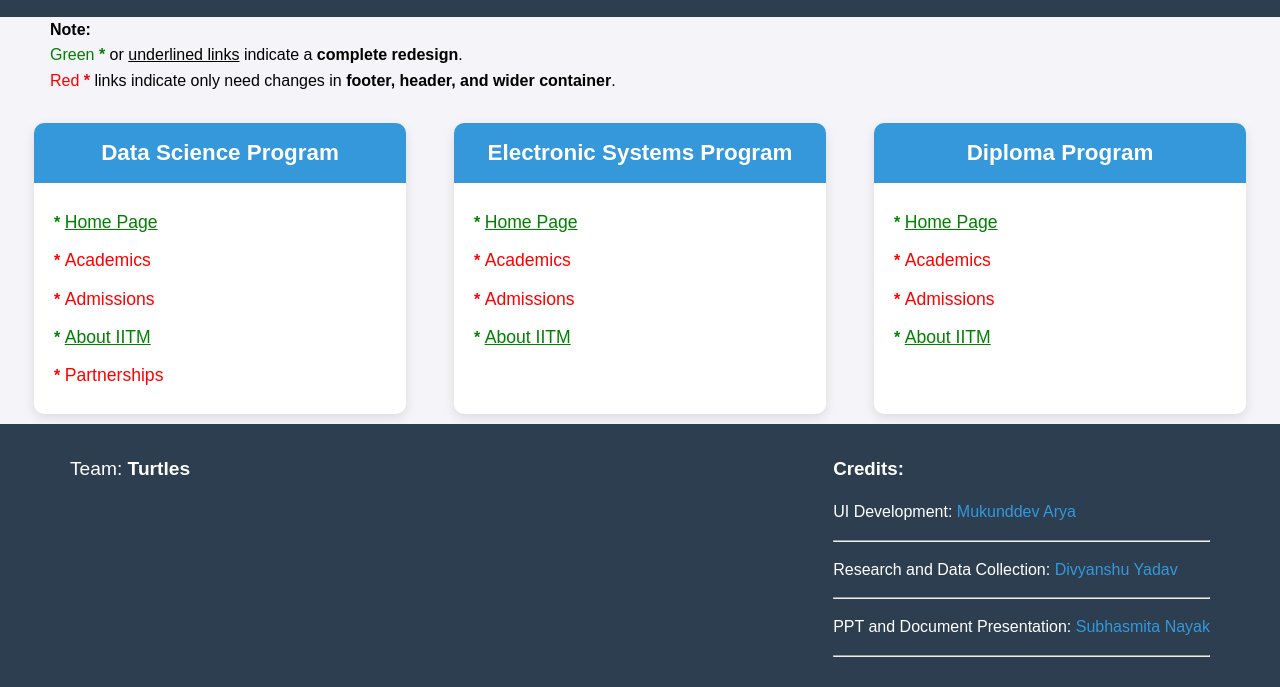
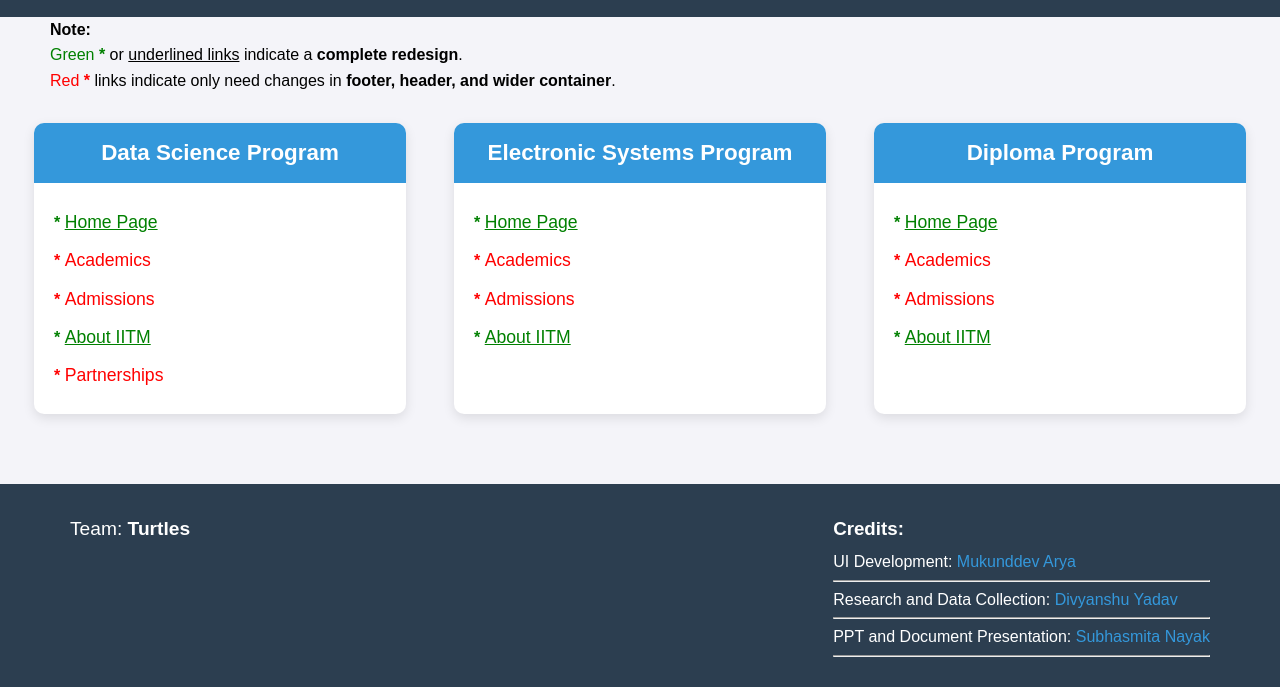
Before and after one commit to mukundDev2004/iitm_redesign, a plain HTML site: page index.html in a window 1280 px wide. Shown: the part 113-800 px from the top of the page. Drawn offline with Linux system fonts and the light colour scheme.

Commit message:
margin change in index page

```diff
--- a/assets/css/index.css
+++ b/assets/css/index.css
@@ -99,7 +99,7 @@ footer div {
 }
 
 .footer-right li {
-  margin: 15px 0;
+  margin: 5px 0;
 }
 
 .footer-right a {
```
